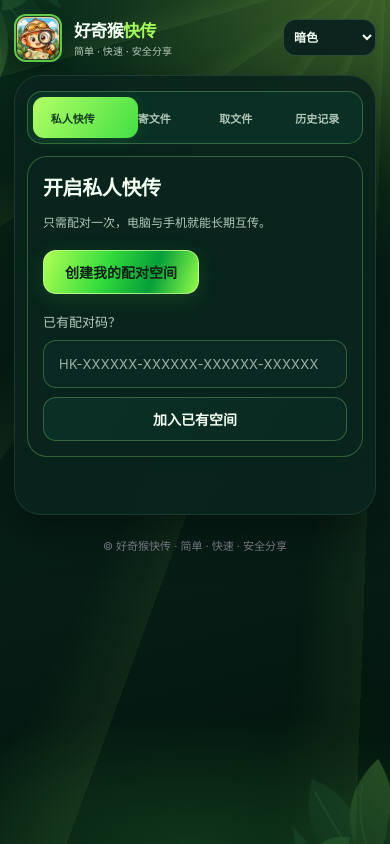
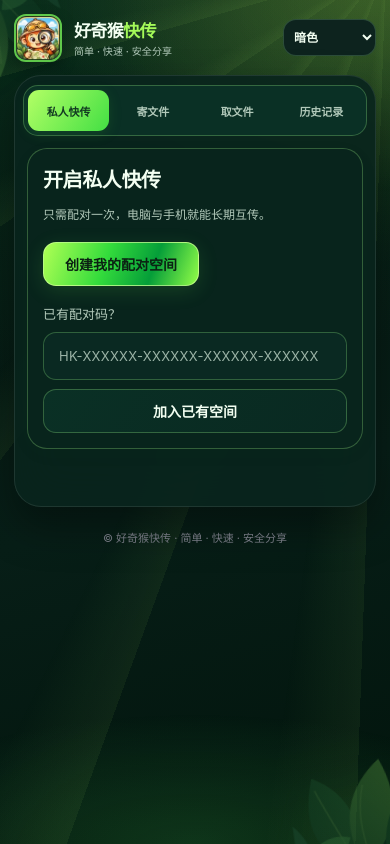
Before and after one commit to xiaohouzidoudou/hamoki-transfer, a Flask app: page / in a window 390 px wide. Run offline with Flask 3, Linux system fonts and the light colour scheme; parts of the project's set-up code (start-up, migrations or seed data) failed here and were passed over; some libraries are stand-ins or nearby versions.

Commit message:
fix: four-tab alignment and pairing code controls

```diff
--- a/static/private.css
+++ b/static/private.css
@@ -31,3 +31,22 @@
 .tabs:has(#tab-private) button svg{display:none}
 .private-send-tools button{min-width:100px}
 }
+
+/* Four destinations: align pill and text on all screen sizes. */
+.tabs:has(#tab-private){display:grid;grid-template-columns:repeat(4,minmax(0,1fr));gap:3px;min-width:0}
+.tabs:has(#tab-private)::before{width:calc((100% - 22px) / 4)}
+.tabs:has(#tab-private)[data-index="0"]::before{transform:translateX(0)}
+.tabs:has(#tab-private)[data-index="1"]::before{transform:translateX(calc(100% + 3px))}
+.tabs:has(#tab-private)[data-index="2"]::before{transform:translateX(calc(200% + 6px))}
+.tabs:has(#tab-private)[data-index="3"]::before{transform:translateX(calc(300% + 9px))}
+.tabs:has(#tab-private) button{width:100%;min-width:0;white-space:nowrap;display:flex;gap:4px;align-items:center;justify-content:center;font-size:12px}
+.tabs:has(#tab-private) button svg{width:15px;height:15px;flex-shrink:0}
+.private-invite-box{display:flex;gap:8px;align-items:center;flex-wrap:wrap;margin:10px 0}
+.private-invite-box code{flex:1 1 210px;overflow-wrap:anywhere;font-size:13px;padding:12px;border-radius:10px;background:var(--soft);color:var(--ink)}
+.private-invite-box button{flex-shrink:0}
+@media(max-width:520px){
+.tabs:has(#tab-private){padding:4px;margin:9px 8px 0}
+.tabs:has(#tab-private) button{font-size:11px;padding:0 1px}
+.tabs:has(#tab-private) button svg{display:none}
+.tabs:has(#tab-private)::before{top:4px;bottom:4px;left:4px;width:calc((100% - 17px) / 4)}
+}
```
